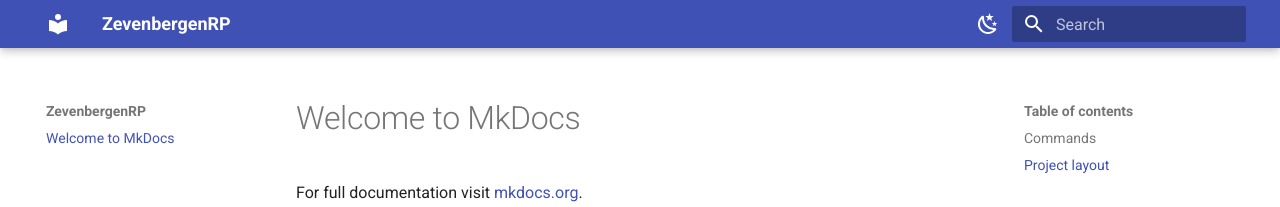
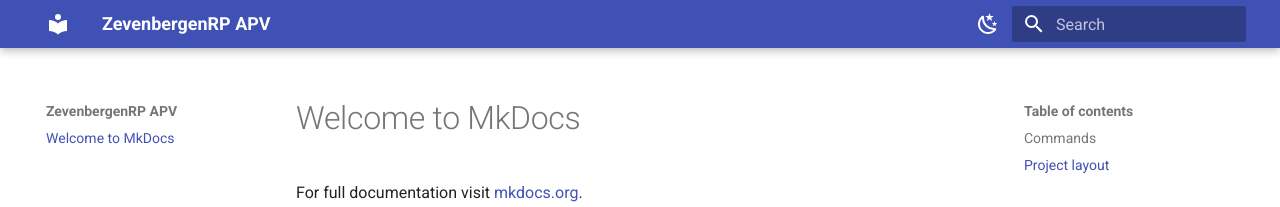
Before and after one commit to RyanFHO/wetboek-apv, an MkDocs documentation site: the page built from docs/index.md, in a window 1280 px wide. Shown: the top 207 px of the page. Built offline with MkDocs 1.6.1 and Material for MkDocs 9.7.7, drawn with Linux system fonts in a browser that asks for light colours.

Commit message:
Update mkdocs.yml

```diff
--- a/mkdocs.yml
+++ b/mkdocs.yml
@@ -1,4 +1,8 @@
-site_name: ZevenbergenRP
+# Project information
+site_name: ZevenbergenRP APV
+site_url: 'https://wetboek.Zevenbergen.nl/'
+site_description: 'APV Van Zevenbergen'
+site_author: 'Zevenbergen'
 # Congiguration
 theme:
   name: material
```
